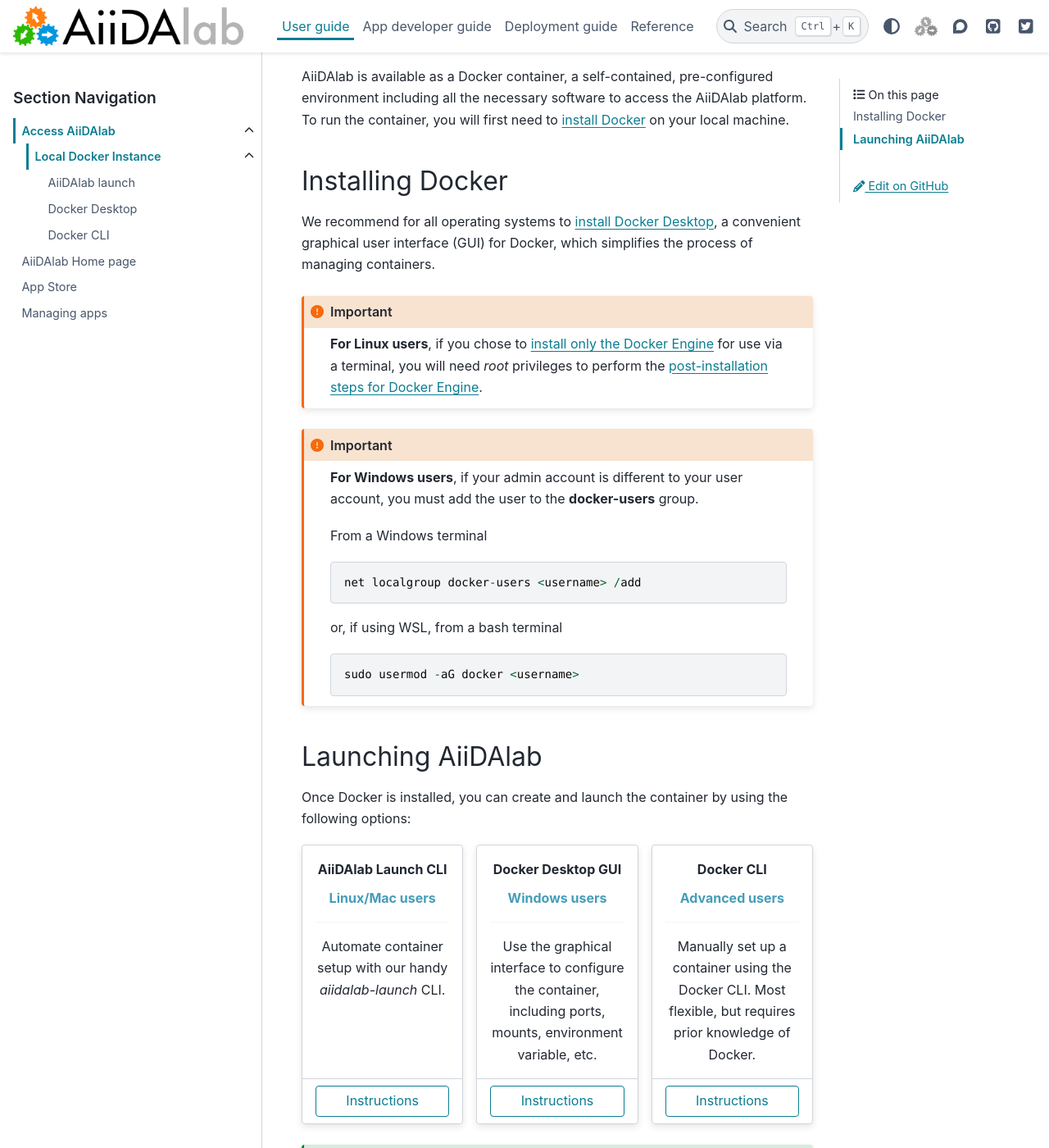
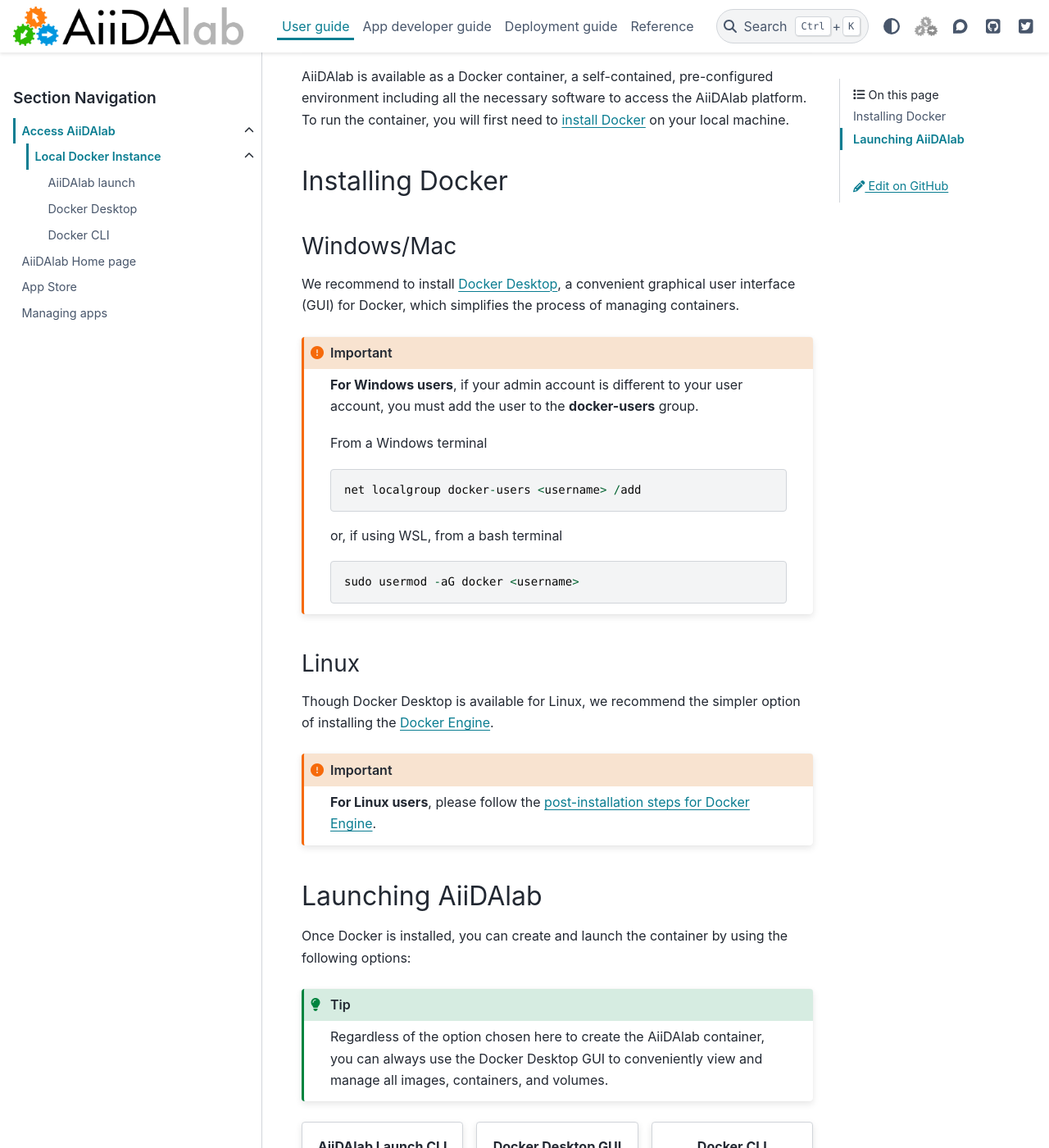
Before and after one commit to aiidalab/aiidalab, a Sphinx documentation site: the page built from docs/source/usage/access/local.rst, in a window 1280 px wide and 1400 px high, scrolled down 274 px. Shown: the whole window at 82% size. Built offline with Sphinx 7.4.7 and the PyData theme 0.15.4, drawn with Linux system fonts in a browser that asks for light colours; pages that are not in the unit, such as notebooks, are missing from menus; some of the changed text lies outside the part shown.

Commit message:
Update Docker installation instructions

```diff
--- a/docs/source/usage/access/local.rst
+++ b/docs/source/usage/access/local.rst
@@ -14,11 +14,10 @@ AiiDAlab is available as a Docker container, a self-contained, pre-configured en
 Installing Docker
 *****************
 
-We recommend for all operating systems to `install Docker Desktop <https://docs.docker.com/get-docker>`_, a convenient graphical user interface (GUI) for Docker, which simplifies the process of managing containers.
+Windows/Mac
+-----------
 
-.. important::
-
-   **For Linux users**, if you chose to `install only the Docker Engine <https://docs.docker.com/engine/install/ubuntu/>`_ for use via a terminal, you will need `root` privileges to perform the `post-installation steps for Docker Engine <https://docs.docker.com/engine/install/linux-postinstall/>`_.
+We recommend to install `Docker Desktop <https://docs.docker.com/get-docker>`_, a convenient graphical user interface (GUI) for Docker, which simplifies the process of managing containers.
 
 .. important::
 
@@ -36,10 +35,23 @@ We recommend for all operating systems to `install Docker Desktop <https://docs.
 
       sudo usermod -aG docker <username>
 
+Linux
+-----
+
+Though Docker Desktop is available for Linux, we recommend the simpler option of installing the `Docker Engine <https://docs.docker.com/engine/install/>`_.
+
+.. important::
+
+   **For Linux users**, please follow the `post-installation steps for Docker Engine <https://docs.docker.com/engine/install/linux-postinstall/>`_.
+
 Launching AiiDAlab
 ******************
 
 Once Docker is installed, you can create and launch the container by using the following options:
+
+.. tip::
+
+   Regardless of the option chosen here to create the AiiDAlab container, you can always use the Docker Desktop GUI to conveniently view and manage all images, containers, and volumes.
 
 .. grid:: 1 1 3 3
    :gutter: 3
@@ -109,10 +121,6 @@ Once Docker is installed, you can create and launch the container by using the f
 
          Instructions
 
-.. tip::
-
-   Regardless of the option used to construct the AiiDAlab container, you can always use the Docker Desktop GUI to conveniently view and manage all images, containers, and volumes.
-
 .. toctree::
    :maxdepth: 1
    :hidden:
```
